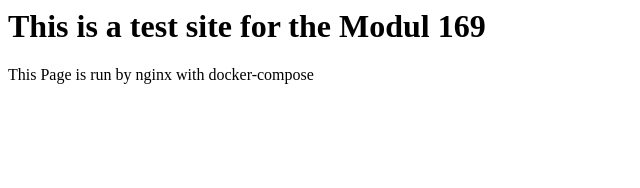
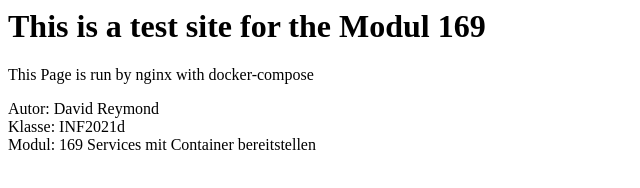
Before and after one commit to Velvv/modul169, a plain HTML site: page index.html in a window 1280 px wide. Shown: the whole page, without its empty margins (0-640 px from the left). Drawn offline with Linux system fonts and the light colour scheme.

Commit message:
added content to the index.html

```diff
--- a/index.html
+++ b/index.html
@@ -7,6 +7,8 @@
     <div class="container">
       <h1>This is a test site for the Modul 169</h1>
       <p>This Page is run by nginx with docker-compose</p>
+      <p>Autor: David Reymond <br> Klasse: INF2021d <br> Modul: 169 Services mit Container bereitstellen
+      </p>
     </div>
   </body>
 </html>
```
Also changed, not shown: 1 other file.
